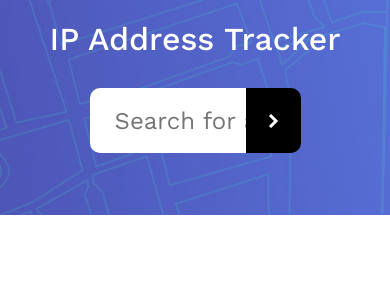
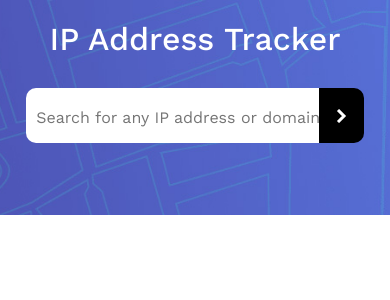
Before and after one commit to JEKO10/IP-Address-Tracker, a React (Create React App) app: page / in a window 390 px wide. Shown: the top 300 px of the page. Built offline with nearby package versions, Linux system fonts and the light colour scheme; no server answers.

Commit message:
responsive finished

```diff
--- a/src/index.scss
+++ b/src/index.scss
@@ -64,6 +64,7 @@ body {
     width: 70%;
     margin: 2rem auto -2.5rem auto;
     background-color: #fff;
+    box-shadow: 2px 2px 5px #525252;
     position: relative;
     z-index: 1000;
 
@@ -84,3 +85,60 @@ body {
     width: 100%;
   }
 }
+
+@media screen and (max-width: 992px) {
+  body {
+    header .search input::placeholder {
+      font-size: 1.2rem;
+    }
+
+    .info {
+      justify-content: center;
+      align-items: center;
+      flex-direction: column;
+      height: auto;
+      padding: 0 0 20px 0;
+    }
+  }
+}
+
+@media screen and (max-width: 576px) {
+  body {
+    header .search input {
+      width: 75%;
+    }
+
+    .map {
+      height: 350px;
+    }
+  }
+}
+
+@media screen and (max-width: 480px) {
+  body {
+    header .search {
+      input {
+        padding-left: 10px;
+        font-size: 1.3rem;
+        height: 55px;
+
+        &::placeholder {
+          font-size: 1rem;
+        }
+      }
+
+      button {
+        height: 55px;
+        width: 45px;
+      }
+    }
+
+    .info {
+      width: 90%;
+
+      h2 {
+        font-size: 1.2rem;
+      }
+    }
+  }
+}
```
